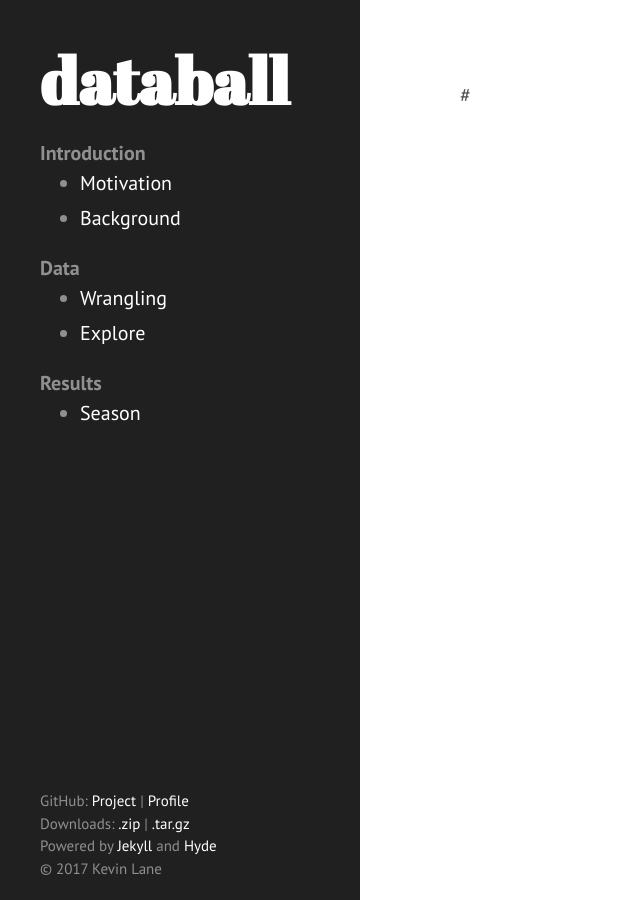
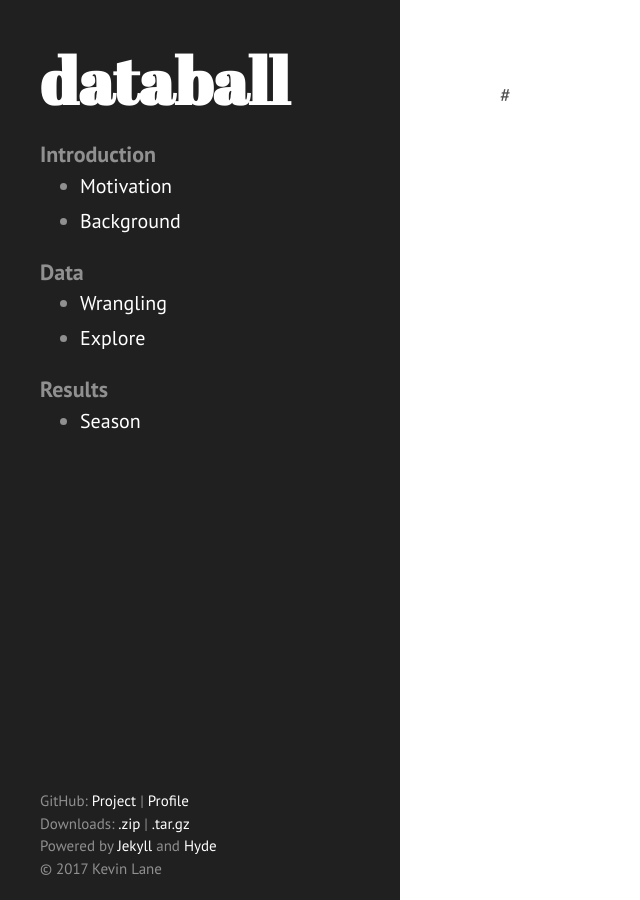
Before and after one commit to klane/databall, a Jekyll site: the page built from docs/index.md, in a window 1280 px wide. Shown: the whole page, without its empty margins (0-640 px from the left). Built offline with Jekyll 4.4.1, drawn with Linux system fonts in a browser that asks for light colours; the repository's description, which GitHub fills in, is left out.

Commit message:
Customize headers and margins

```diff
--- a/docs/_includes/navigation.html
+++ b/docs/_includes/navigation.html
@@ -1,6 +1,6 @@
 <nav class="sidebar-nav">
   {% for section in site.data.navigation %}
-    <h4>{{ section.title }}</h4>
+    <h1>{{ section.title }}</h1>
     <ul>
       {% for link in section.pages %}
         <li>
--- a/docs/assets/css/hyde.css
+++ b/docs/assets/css/hyde.css
@@ -65,7 +65,7 @@ html {
     top: 0;
     left: 0;
     bottom: 0;
-    width: 18rem;
+    width: 20rem;
     text-align: left;
   }
 }
@@ -87,10 +87,11 @@ html {
 .sidebar-nav {
   margin-bottom: 1rem;
 }
-.sidebar-nav h1, h2, h3, h4, h5, h6 {
+.sidebar-nav h1 {
   color: rgba(255,255,255,.5);
   margin-top: 0;
   margin-bottom: 0;
+  font-size: 1.1rem;
 }
 .sidebar-nav-item {
   display: block;
@@ -148,7 +149,7 @@ a.sidebar-nav-item:focus {
 
 @media (min-width: 64em) {
   .content {
-    margin-left: 22rem;
+    margin-left: 24rem;
     margin-right: 4rem;
   }
 }
--- a/docs/assets/css/poole.css
+++ b/docs/assets/css/poole.css
@@ -93,7 +93,7 @@ h1 {
 }
 h2 {
   margin-top: 1rem;
-  font-size: 1.5rem;
+  font-size: 1.25rem;
 }
 h3 {
   margin-top: 1.5rem;
```
